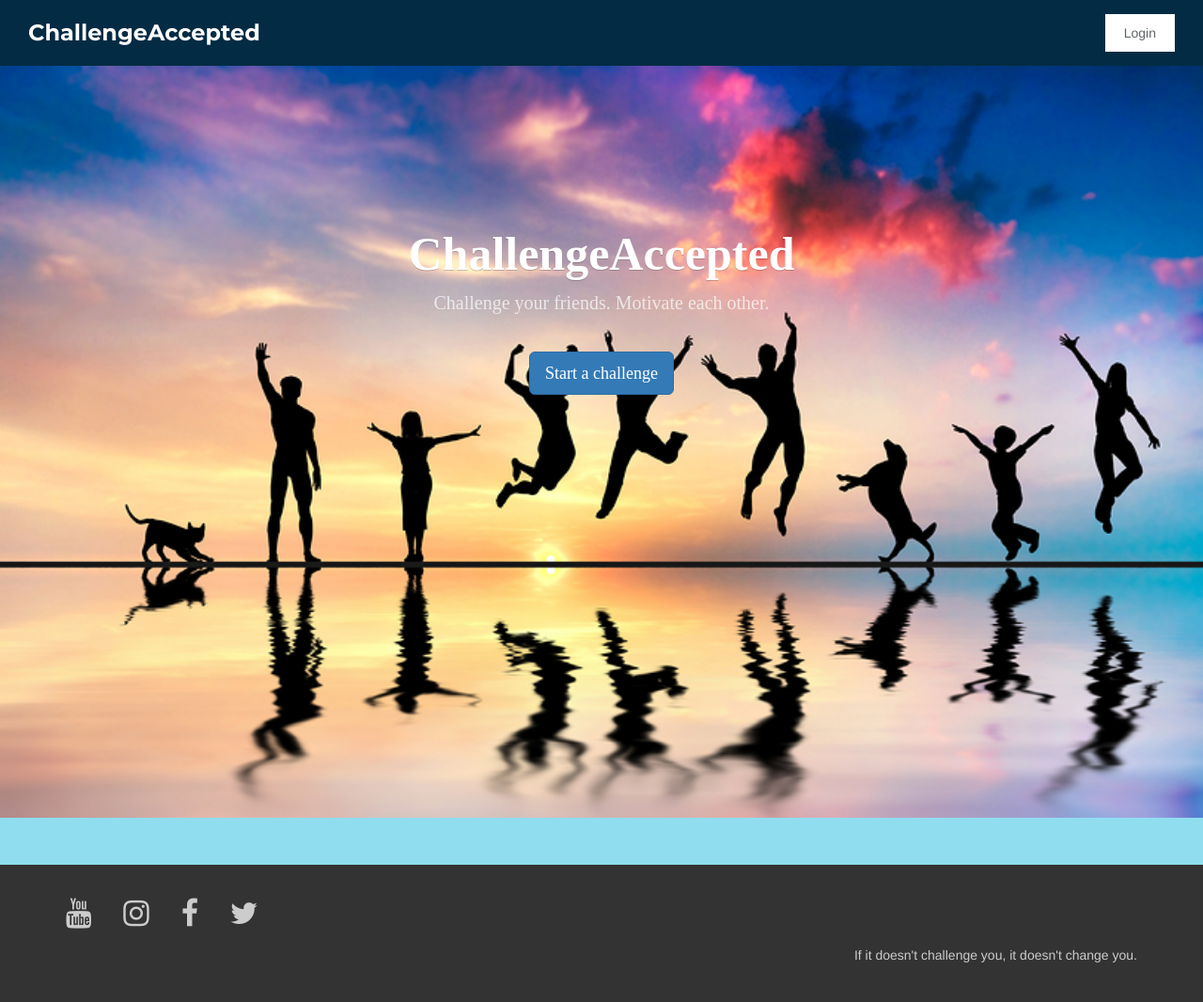
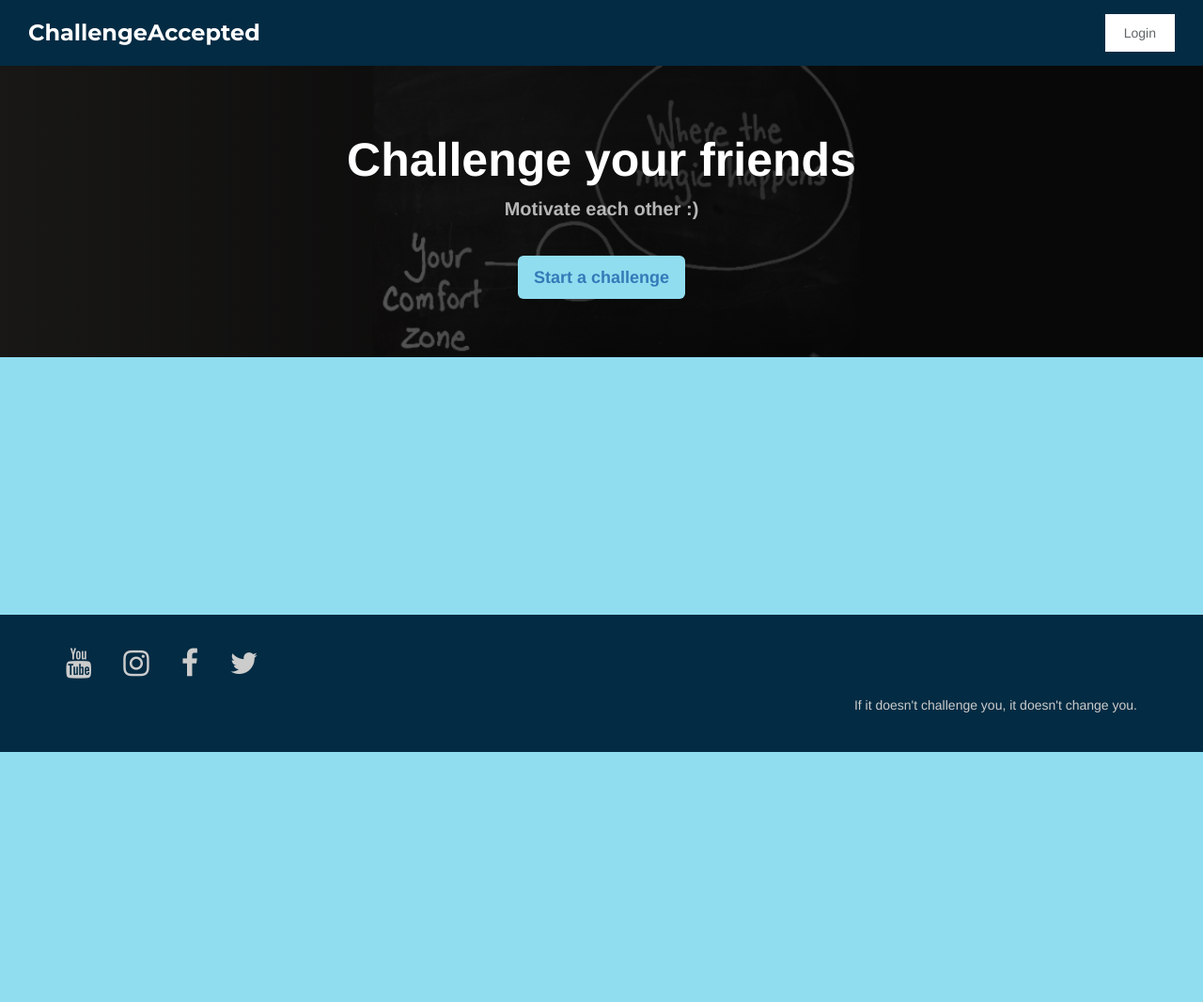
Before and after one commit to AndreGoto/challengeaccepted, a Rails app: page / in a window 1280 px wide. Shown: the whole page at 94% size. After the commit the page ends 800 px from the top, so only its background shows below. Run offline with Rails 7, Linux system fonts and the light colour scheme; style sheets or scripts are compiled from the project's sources; parts of the project's set-up code (start-up, migrations or seed data) failed here and were passed over; some libraries are stand-ins or nearby versions.

Commit message:
implement minimagick and resize home banner

```diff
--- a/app/assets/stylesheets/components/_banner.scss
+++ b/app/assets/stylesheets/components/_banner.scss
@@ -1,35 +1,42 @@
 .banner {
   background-size: cover;
-  // height: 500px;
   color:white;
   text-align: center;
   display:flex;
   justify-content: center;
   align-items: center;
+  height: 310px;
+  position: relative;
+  .shadow {
+    background-image: linear-gradient(90deg, rgba(0,0,0,0.4) 0%, rgba(0,0,0,0.8) 50%);
+    position: absolute;
+    width: 100%;
+    height: 100%;
+    top: 0;
+    left: 0;
+    z-index: 0;
+  }
 }
 
-
 .banner-home{
-  background-image: linear-gradient(-225deg, rgba(0,101,168,0.6) 0%, rgba(0,36,61,0.6) 50%);
-  background-image: url(asset_path("banner1.jpg"));
+  background-size: cover;
+  background-image: url(asset_path("banner3.png"));
+  background-position: center;
 }
 
 .banner-show{
-  background-image: linear-gradient(-225deg, rgba(0,101,168,0.6) 0%, rgba(0,36,61,0.6) 50%), url('https://unsplash.it/1200/1024');
-  height: 50vh;
+  background-image: linear-gradient(-225deg, rgba(0,0,0,0.6) 0%, rgba(0,0,0,0.6) 50%), url('https://unsplash.it/1200/1024');
 }
 
 .banner_content {
-  font-family: raleway;
+  position: relative;
+  z-index: 1;
   font-weight: bold;
   font-size: 50px;
-  padding-bottom: 290px;
-  //display: flex;
-  //align-items: center;
-  //justify-content: center;
-  //position: relative;
-  // height: 500px;
-
+  .btn {
+    background-color: $main-blue;
+    font-weight: bold;
+  }
 }
 
 .banner h1 {
@@ -44,29 +51,8 @@
   margin-bottom: 20px;
 }
 
-@media screen and (max-width: 600px) {
-  .banner{
-    height:300px;
+@media screen and (max-width: 700px) {
+  .banner h1 {
+    font-size: 36px;
   }
 }
-@media screen and (max-width: 700px) {
-  .banner{
-    height:350px;
-  }
-}
-
-@media screen and (max-width: 990px) {
-  .banner{
-    height: 475px;
-  }
-
-  .banner h1 {
-  font-size: 35px;
-  }
-}
-
-@media screen and (min-width: 990px) {
-  .banner{
-  height: 100vh;
-  }
-}
--- a/app/assets/stylesheets/layout/_footer.scss
+++ b/app/assets/stylesheets/layout/_footer.scss
@@ -1,10 +1,12 @@
 // Your footer style
 #footer{
-  background: #333333;
-  padding-top: 30px;
-  padding-bottom: 30px;
+  background: $petro-blue;
+  padding: 30px 0;
   color: #CCCCCC;
   margin-top: 50px;
+  position: absolute;
+  bottom: 0;
+  width: 100%;
 }
 
 #footer a{
--- a/app/assets/stylesheets/layout/_utilities.scss
+++ b/app/assets/stylesheets/layout/_utilities.scss
@@ -6,6 +6,21 @@
 // Typography
 h1, .h1 {
     font-size: 36px;
+}
+
+// Generic
+html, body {
+  height: 100%;
+}
+
+.page-wrap {
+  min-height: 100%;
+  position: relative;
+  padding-bottom: 160px;
+}
+.page-wrap:after {
+  content: "";
+  display: block;
 }
 
 // Paddings
--- a/app/views/layouts/application.html.erb
+++ b/app/views/layouts/application.html.erb
@@ -9,10 +9,12 @@
     <%= stylesheet_link_tag    'application', media: 'all' %>
   </head>
   <body class="bg-main-blue">
-    <%= render 'shared/navbar' %>
-    <%= render 'shared/flashes' %>
-    <%= yield %>
-    <%= render 'shared/footer' %>
+    <div class="page-wrap">
+      <%= render 'shared/navbar' %>
+      <%= render 'shared/flashes' %>
+      <%= yield %>
+      <%= render 'shared/footer' %>
+    </div>
     <%= javascript_include_tag 'application' %>
     <%= yield(:after_js) %>
   </body>
--- a/app/views/pages/home.html.erb
+++ b/app/views/pages/home.html.erb
@@ -1,10 +1,11 @@
 <div class='banner banner-home'>
+  <div class="shadow"></div>
   <div class='container'>
     <div class='banner_content'>
       <div>
-        <h1>ChallengeAccepted</h1>
-        <p>Challenge your friends. Motivate each other.</p>
-        <%=link_to 'Start a challenge', new_challenge_path, class: "btn btn-primary btn-lg" %>
+        <h1>Challenge your friends</h1>
+        <p><strong>Motivate each other :)</strong></p>
+        <%=link_to 'Start a challenge', new_challenge_path, class: "btn btn-lg" %>
       </div>
     </div>
   </div>
```
Also changed, not shown: app/uploaders/photo_uploader.rb (+19 -8 lines), Gemfile, Gemfile.lock, app/assets/images/banner3.png (added), 1 other file.
